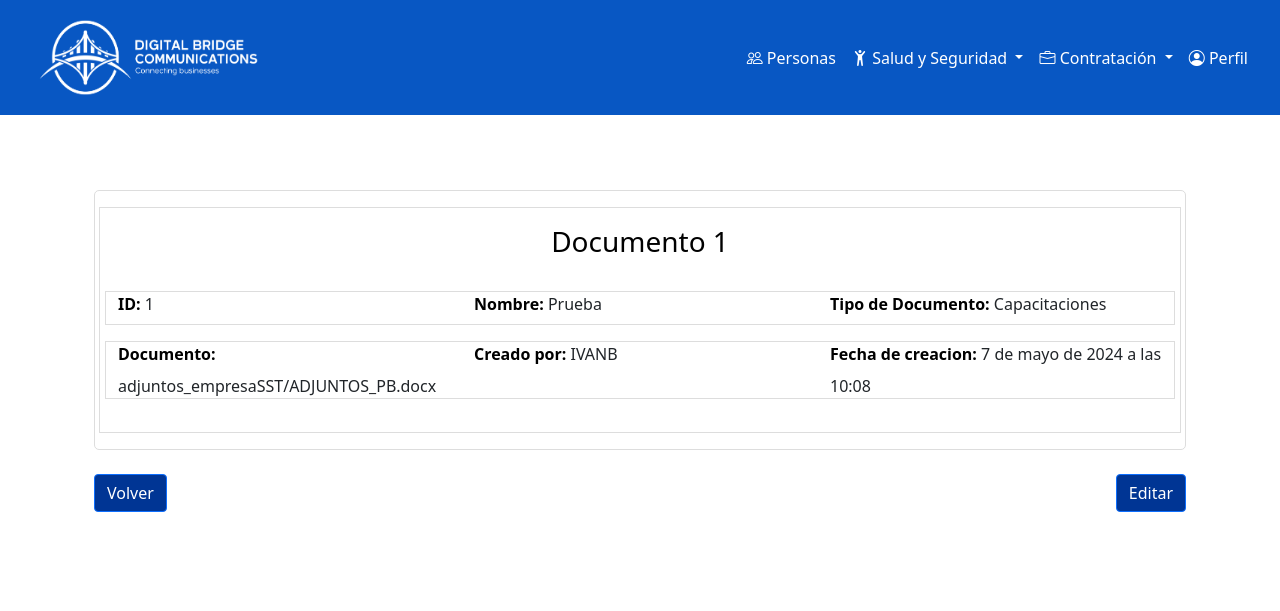
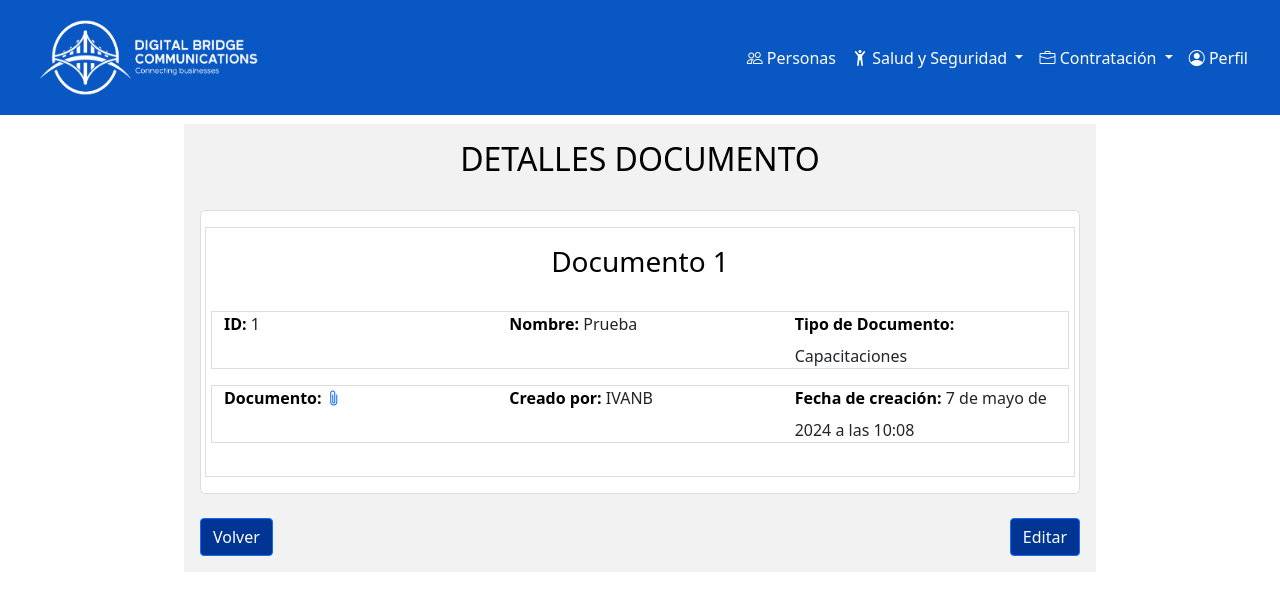
Before and after one commit to IvanBoyacen/SISTEMA-DE-CONTRATOS-DBC, a Django app: page /sstempresa/empresaSST/detalles/1/ in a window 1280 px wide. Shown: the top 611 px of the page. Run offline with Django 4.2, Linux system fonts and the light colour scheme; a user stored in the database is signed in; data comes from the database, SQL or seed files in the repository; both versions use the stored data as it was after the commit; some libraries are stand-ins or nearby versions.

Commit message:
CAMBIOS-VISUALES-PRE-FINALES

```diff
--- a/contratos/forms.py
+++ b/contratos/forms.py
@@ -25,7 +25,7 @@
         super(ContratoForm, self).__init__(*args, **kwargs)
         self.helper = FormHelper()
         self.helper.form_method = 'post'
-        self.helper.add_input(Submit('submit', 'Crear'))
+        self.helper.add_input(Submit('submit', 'Crear', style='background-color: #003594;'))
 
         self.helper.layout = Layout(
             Fieldset(
--- a/main/templates/cargos/cargos.html
+++ b/main/templates/cargos/cargos.html
@@ -30,10 +30,9 @@
           <input type="text" id="busqueda" class="form-control" placeholder="Buscar...">
         </div>
       </div>
+      <br>
     </div>
-    <br>
-    <br>
-    <br>
+
     <div class="col-12 table-responsive">
       <table class="table table-striped table-hover table-bordered border-secondary table align-middle" id="tblcargos">
         <thead class="thead-dark align-middle">
--- a/main/templates/personas/personas.html
+++ b/main/templates/personas/personas.html
@@ -35,9 +35,9 @@
             <input type="text" id="busqueda" class="form-control" placeholder="Buscar...">
           </div>
         </div>
+        <br>
       </div>
-<br>
-<br>
+
       <div class="col-12 table-responsive ">
         <table class="table table-striped table-hover table-bordered border-secondary table align-middle" id="tblpersonas">
           <thead class="thead-dark align-middle">
--- a/main/templates/registration/login.html
+++ b/main/templates/registration/login.html
@@ -62,7 +62,7 @@
                 <div class="pie-form">
                     <p>Sistema de gestión de datos Digital Bridge Communications</p>
                     <hr>
-                    <a href="#">¿Olvidaste tu contraseña?</a>
+                    <a href="{% url 'recuperar_contrasena' %}">¿Olvidaste tu contraseña?</a>
                 </div>
             </div>
         </div>
--- a/main/templates/sstempresa/empresaSST_detalles.html
+++ b/main/templates/sstempresa/empresaSST_detalles.html
@@ -1,11 +1,12 @@
 {% extends 'partials/body.html' %}
 {% load static %}
+{% load crispy_forms_tags %}
+
 {% block contenido %}
 <title>DETALLES DOCUMENTO</title>
-<div class="contenedor" id="contenedor-persona">
+<div class="contenedor" id="contenedor-contrato">
   <h2>DETALLES DOCUMENTO</h2>
   <br>
-  <br><br><br><br>
   <div class="seccion-container">
     <div class="row">
       <div class="col">
@@ -13,31 +14,36 @@
         <br>
         <div class="row mb-3">
           <div class="col-md-4">
-            <label for="nombrePersona" class="form-label">ID:</label>
-            <span id="nombrePersona">{{ empresaSST.id }}</span>
+            <label for="nombreDocumento" class="form-label">ID:</label>
+            <span id="nombreDocumento">{{ empresaSST.id }}</span>
           </div>
           <div class="col-md-4">
-            <label for="nombrePersona" class="form-label">Nombre:</label>
-            <span id="nombrePersona">{{ empresaSST.nombre_documento }}</span>
+            <label for="nombreDocumento" class="form-label">Nombre:</label>
+            <span id="nombreDocumento">{{ empresaSST.nombre_documento }}</span>
           </div>
           <div class="col-md-4">
-            <label for="tipoDocumentoPersona" class="form-label">Tipo de Documento:</label>
-            <span id="tipoDocumentoPersona">{{ empresaSST.tipo_documento }}</span>
+            <label for="tipoDocumento" class="form-label">Tipo de Documento:</label>
+            <span id="tipoDocumento">{{ empresaSST.tipo_documento }}</span>
           </div>
         </div>
         <div class="row mb-3">
           <div class="col-md-4">
-            <label for="numeroDocumentoPersona" class="form-label">Documento:</label>
-            <span id="numeroDocumentoPersona">{{ empresaSST.archivo }}</span>
+            <label for="archivo" class="form-label">Documento:</label>
+            {% if empresaSST.archivo %}
+              <a href="{{ empresaSST.archivo.url }}" target="_blank" id="enlace_archivo">
+                <span>
+                  <i class="bi bi-paperclip"></i>
+                </span>
+              </a>
+            {% endif %}
           </div>
           <div class="col-md-4">
-            <label for="correoPersona" class="form-label">Creado por:</label>
-            <span id="correoPersona">{{ empresaSST.creado_por }}</span>
+            <label for="creadoPor" class="form-label">Creado por:</label>
+            <span id="creadoPor">{{ empresaSST.creado_por }}</span>
           </div>
           <div class="col-md-4">
-            <label for="celularPersona" class="form-label">Fecha de creacion:</label>
-            <span id="celularPersona">{{ empresaSST.fecha_creacion }}</span>
-          </div>
+            <label for="fechaCreacion" class="form-label">Fecha de creación:</label>
+            <span id="fechaCreacion">{{ empresaSST.fecha_creacion }}</span>
           </div>
         </div>
       </div>
@@ -46,4 +52,11 @@
   <a href="{% url 'empresaSST' %}" class="btn btn-primary" id="boton-volver">Volver</a>
   <a href="{% url 'editar_empresaSST' empresaSST.id %}" class="btn btn-primary float-end" id="boton-editar">Editar</a>
 </div>
+<script>
+  var enlaceArchivo = document.getElementById('enlace_archivo');
+  if (enlaceArchivo) {
+    var iconoClip = enlaceArchivo.querySelector('i');
+    iconoClip.title = 'Descargar archivo adjunto';
+  }
+</script>
 {% endblock contenido %}
--- a/main/urls.py
+++ b/main/urls.py
@@ -18,4 +18,5 @@
     path('sstempresa/', include('sstempresa.urls')),
     path('logout/', views.logout_usuario, name='logout'),
     path('admin/logout/', auth_views.LogoutView.as_view(template_name='admin_logout.html'), name='admin_logout'),
+    path('recuperar-contrasena/', views.recuperar_contrasena, name='recuperar_contrasena'),
 ] + static(settings.MEDIA_URL, document_root=settings.MEDIA_ROOT)
--- a/main/views.py
+++ b/main/views.py
@@ -22,6 +22,8 @@
     }
     return render(request, 'perfil/perfil.html', context)
 
+def recuperar_contrasena(request):
+    return render(request, 'registration/olvide-contraseña.html')
 
 def logout_usuario(request):
     logout(request)
--- a/personas/forms.py
+++ b/personas/forms.py
@@ -12,7 +12,7 @@
         super(PersonaForm, self).__init__(*args, **kwargs)
         self.helper = FormHelper()
         self.helper.form_method = 'post'
-        self.helper.add_input(Submit('submit', 'Guardar'))
+        self.helper.add_input(Submit('submit', 'Crear', style='background-color: #003594;'))
         self.helper.layout = Layout(
             Fieldset(
                 'DATOS DE LA PERSONA',
--- a/sstempresa/forms.py
+++ b/sstempresa/forms.py
@@ -12,7 +12,7 @@
         super(EmpresaSSTForm, self).__init__(*args, **kwargs)
         self.helper = FormHelper()
         self.helper.form_method = 'post'
-        self.helper.add_input(Submit('submit', 'Adjuntar'))
+        self.helper.add_input(Submit('submit', 'Adjuntar', style='background-color: #003594;'))
 
         self.helper.layout = Layout(
             Fieldset(
--- a/sstpersonas/forms.py
+++ b/sstpersonas/forms.py
@@ -15,7 +15,7 @@
         super(PersonasSSTForm, self).__init__(*args, **kwargs)
         self.helper = FormHelper()
         self.helper.form_method = 'post'
-        self.helper.add_input(Submit('submit', 'Adjuntar'))
+        self.helper.add_input(Submit('submit', 'Adjuntar', style='background-color: #003594;'))
 
         self.helper.layout = Layout(
             Fieldset(
@@ -25,7 +25,9 @@
                     Column('tipo_documento', css_class='form-group col-md-4 mb-3'),
                     Column('nombre_documento', css_class='form-group col-md-4 mb-3'),
                 ),
+                Row(
                 'archivo',
+                ),
                 css_class='seccion-container'
             )
         )
--- a/static/css/estilos.css
+++ b/static/css/estilos.css
@@ -1,7 +1,5 @@
  .body {
     font-family: 'Arial', sans-serif;
-    color: #000;
-    background-color: #000;
     margin: 0;
     padding: 0;
     padding-top:0;
```
Also changed, not shown: cargos/forms.py (+18 -0 lines), main/templates/cargos/crear_cargo.html (+1 -6 lines), main/templates/registration/olvide-contraseña.html (added, +53 -0 lines), main/templates/sstpersonas/personasSST_detalles.html (+19 -5 lines), db.sqlite3, main/templates/personas/crear_persona.html (line endings or trailing spaces), static/css/login.css (line endings or trailing spaces), 2 other files.
